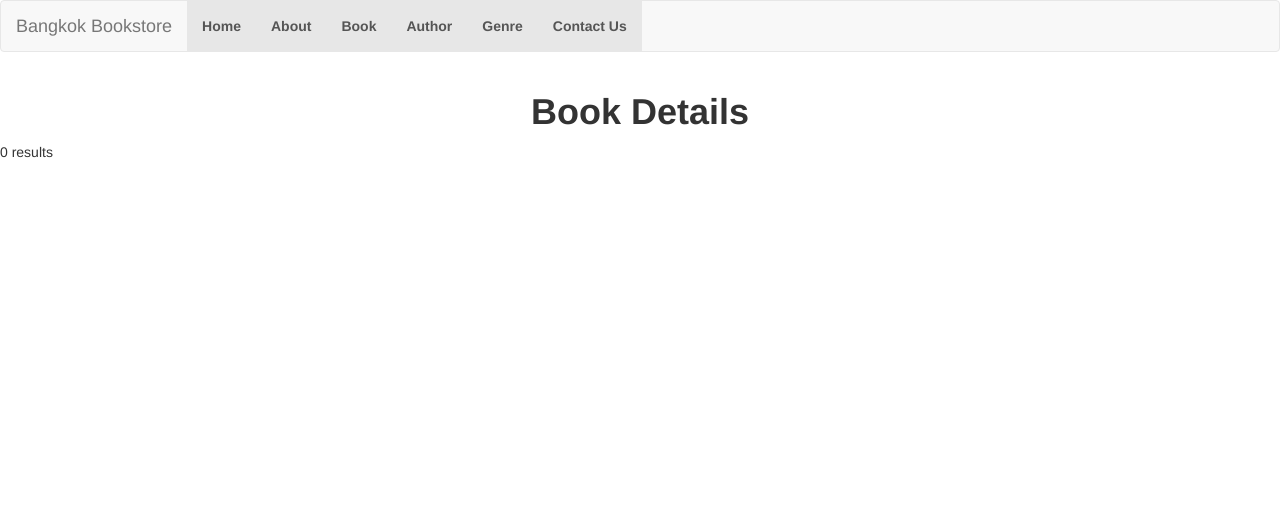
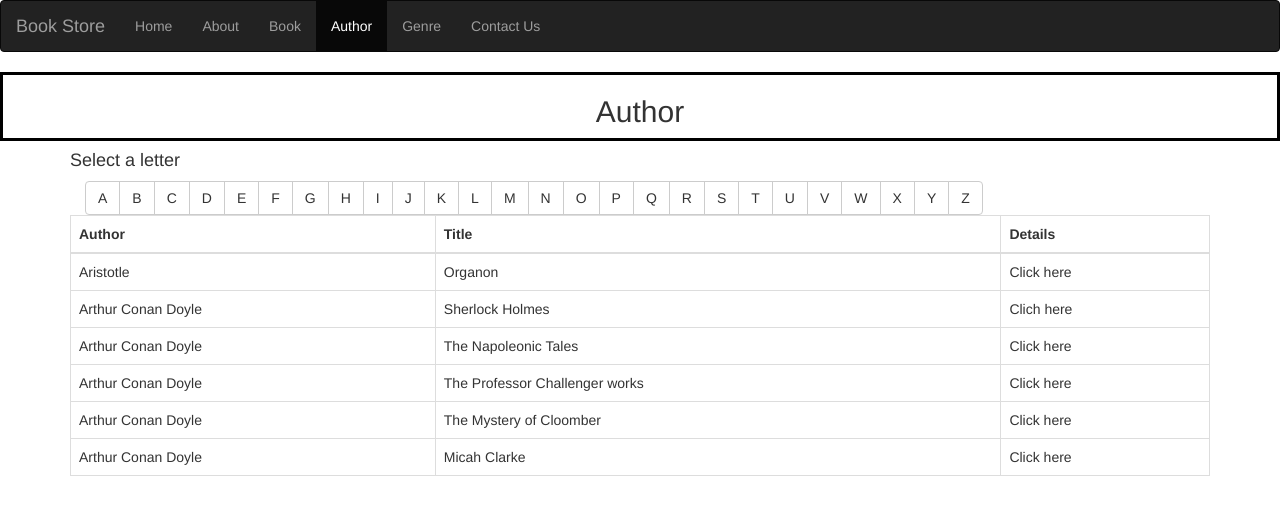
Before and after one commit to akters/bangkokbookstore, a PHP site: page / in a window 1280 px wide. Shown: the top 515 px of the page. Run offline with PHP 8.4, Linux system fonts and the light colour scheme; data that the repository does not hold is empty; a stand-in replaces the project's code that opens the database connection.

Commit message:
Update index.php

```diff
--- a/index.php
+++ b/index.php
@@ -1,108 +1,127 @@
-<!DOCTYPE html>
-<html lang="en">
-<head>
-  <title>Bangkok Bookstore</title>
-  <meta charset="utf-8">
-  <meta name="viewport" content="width=device-width, initial-scale=1">
-  <link rel="stylesheet" href="https://maxcdn.bootstrapcdn.com/bootstrap/3.4.1/css/bootstrap.min.css">
-  <script src="https://ajax.googleapis.com/ajax/libs/jquery/3.4.1/jquery.min.js"></script>
-  <script src="https://maxcdn.bootstrapcdn.com/bootstrap/3.4.1/js/bootstrap.min.js"></script>
-</head>
-
-<style>
-table, th, td {
-  border: 2px solid white;
-  border-spacing: 1px;
-  }
-  th, td {
-  padding: 5px;
-}
-th {
-  text-align: left;
-}
-table{
-  width: 80%;
-  background-color: Grey ;
-
-}
-table {
-  border-spacing: 2px;
-}
-</style>
-</head>
-
-<body>
-
-<nav class="navbar navbar-default">
-  <div class="container-fluid">
-    <div class="navbar-header">
-      <a class="navbar-brand" href="#">Bangkok Bookstore</a>
-    </div>
-    <ul class="nav navbar-nav">
-
-
-      <li class="active"><a href="#"><b>Home</b></a></li>
-      <li class="active"><a href="#"><b>About</b></a></li>
-      <li class="active"><a href="#"><b>Book</b></a></li>
-      <li class="active"><a href="#"><b>Author</b></a></li>
-      <li class="active"><a href="#"><b>Genre</b></a></li>
-      <li class="active"><a href="#"><b>Contact Us</b></a></li>
-    </ul>
-  </div>
-</nav>
-
-<div class="container">
-  <h1><center><b>Book Details</b></center></h1>
-
-</div>
 <?php
-
-require('connect.php');
-
-$result = $conn->query("select * from mytable");
-
-
-$sql = "SELECT * from Bookdetails;  ";
-$result = $conn->query($sql);
-if ($result->num_rows > 0)
-
-{
-echo '<div class="tab-content">';
-echo '<div id="book" class="tab-pane fade in active">';
-echo '<table table-hover class="centerTable">';
-echo '<tr bgcolor=#111112 style="color:#ffffff">
-<h2 style="color:Black"; align="center" class="w3-myfont">Book Details</h2>
-<br/>
-<th>Title</th>
-<th>Author</th>
-<th>ISBN</th>
-<th>Barcode</th>
-<th>Shelf</th>
-</tr>';
-
-
-// output data of each row
-
-    while($row = $result->fetch_assoc())
- {
-
-echo "<tr>
-<td>" . $row["Title"]. "</td>
-<td>" . $row["Author"]. "</td>
-<td>" . $row["ISBN"]. "</td>
-<td>" . $row["Barcode"]. "</td>
-<td>" . $row["Shelf"]. "</td>
-</tr>";
-
-    }
- echo "</table>";
-} else {
-    echo "0 results";
-}
-$conn->close();
+echo "<!DOCTYPE html>\n";
+echo "<html lang=\"en\">\n";
+echo "<head>\n";
+echo " <meta charset=\"utf-8\">\n";
+echo "<meta name=\"viewport\" content=\"width=device-width, initial-scale=1\">\n";
+echo "<link rel=\"stylesheet\" href=\"https://maxcdn.bootstrapcdn.com/bootstrap/3.4.1/css/bootstrap.min.css\">\n";
+echo "<script src=\"https://ajax.googleapis.com/ajax/libs/jquery/3.4.1/jquery.min.js\"></script>\n";
+echo "<script src=\"https://maxcdn.bootstrapcdn.com/bootstrap/3.4.1/js/bootstrap.min.js\"></script>\n";
+echo "</head>\n";
+echo "<body>\n";
+echo "\n";
+echo "\n";
+echo "<nav class=\"navbar navbar-inverse\">\n";
+echo "  <div class=\"container-fluid\">\n";
+echo "    <div class=\"navbar-header\">\n";
+echo "      <a class=\"navbar-brand\" href=\"#\">Book Store</a>\n";
+echo "    </div>\n";
+echo "    <ul class=\"nav navbar-nav\">\n";
+echo "      <li><a href=\"#\">Home</a></li>\n";
+echo "      <li><a href=\"#\">About</a></li>\n";
+echo "      <li><a href=\"#\">Book</a></li>\n";
+echo "      <li class=\"active\"><a href=\"#\">Author</a></li>\n";
+echo "      <li><a href=\"#\">Genre</a></li>\n";
+echo "       <li><a href=\"#\">Contact Us</a></li>\n";
+echo "    </ul>\n";
+echo "  </div>\n";
+echo "</nav>\n";
+echo "  <style>\n";
+echo ".center {\n";
+echo "  text-align: center;\n";
+echo "  border: 3px solid black;\n";
+echo "}\n";
+echo "</style>\n";
+echo "     <div class=\"center\">\n";
+echo "  <h2>Author</h2>\n";
+echo "</div>\n";
+echo "\n";
+echo "</table>\n";
+echo "<div class=\"container\">\n";
+echo "<h4>Select a letter </h4>\n";
+echo " <div id=\"nav\" class=\"CharacterContainer\"></div>\n";
+echo "  <table class=\"table table-bordered\">\n";
+echo " \n";
+echo " <div class=\"container\">\n";
+echo "  <div class=\"btn-toolbar\">\n";
+echo "    <div class=\"btn-group btn-group-black\">\n";
+echo "      <button class=\"btn btn-default\">A</button>\n";
+echo "      <button class=\"btn btn-default\">B</button>\n";
+echo "      <button class=\"btn btn-default\">C</button>\n";
+echo "      <button class=\"btn btn-default\">D</button>\n";
+echo "      <button class=\"btn btn-default\">E</button>\n";
+echo "      <button class=\"btn btn-default\">F</button>\n";
+echo "      <button class=\"btn btn-default\">G</button>\n";
+echo "      <button class=\"btn btn-default\">H</button>\n";
+echo "      <button class=\"btn btn-default\">I</button>\n";
+echo "      <button class=\"btn btn-default\">J</button>\n";
+echo "      <button class=\"btn btn-default\">K</button>\n";
+echo "      <button class=\"btn btn-default\">L</button>\n";
+echo "      <button class=\"btn btn-default\">M</button>\n";
+echo "      <button class=\"btn btn-default\">N</button>\n";
+echo "      <button class=\"btn btn-default\">O</button>\n";
+echo "      <button class=\"btn btn-default\">P</button>\n";
+echo "      <button class=\"btn btn-default\">Q</button>\n";
+echo "      <button class=\"btn btn-default\">R</button>\n";
+echo "      <button class=\"btn btn-default\">S</button>\n";
+echo "      <button class=\"btn btn-default\">T</button>\n";
+echo "      <button class=\"btn btn-default\">U</button>\n";
+echo "      <button class=\"btn btn-default\">V</button>\n";
+echo "      <button class=\"btn btn-default\">W</button>\n";
+echo "      <button class=\"btn btn-default\">X</button>\n";
+echo "      <button class=\"btn btn-default\">Y</button>\n";
+echo "      <button class=\"btn btn-default\">Z</button>\n";
+echo "    </div>\n";
+echo "   \n";
+echo "   \n";
+echo "  <thead>\n";
+echo "  <tr>\n";
+echo "  <th>Author</th>\n";
+echo "    <th>Title</th>\n";
+echo "      <th>Details</th>\n";
+echo "         </tr>\n";
+echo "    </thead>\n";
+echo "    <tbody>\n";
+echo "      <tr>\n";
+echo "        <td>Aristotle</td>\n";
+echo "        <td> Organon</td>\n";
+echo "        <td>Click here</td>\n";
+echo "        </tr>\n";
+echo "         <tr>\n";
+echo "        <td>Arthur Conan Doyle</td>\n";
+echo "        <td>Sherlock Holmes</td>\n";
+echo "        <td>Clich here</td>\n";
+echo "        </tr>\n";
+echo "         <tr>\n";
+echo "        <td>Arthur Conan Doyle</td>\n";
+echo "        <td> The Napoleonic Tales</td>\n";
+echo "        <td>Click here</td>\n";
+echo "        </tr>\n";
+echo "          <tr>\n";
+echo "        <td>Arthur Conan Doyle</td>\n";
+echo "        <td> The Professor Challenger works</td>\n";
+echo "        <td>Click here</td>\n";
+echo "        </tr>\n";
+echo "          <tr>\n";
+echo "        <td>Arthur Conan Doyle</td>\n";
+echo "        <td> The Mystery of Cloomber</td>\n";
+echo "        <td>Click here</td>\n";
+echo "        </tr>\n";
+echo "          <tr>\n";
+echo "        <td>Arthur Conan Doyle</td>\n";
+echo "        <td>Micah Clarke</td>\n";
+echo "        <td>Click here</td>\n";
+echo "        </tr>\n";
+echo "    </tbody>\n";
+echo "  </table>\n";
+echo "\n";
+echo "\n";
+echo " \n";
+echo "    </tbody>\n";
+echo "\n";
+echo "  </table>\n";
+echo "</div>\n";
+echo "\n";
+echo "</body>\n";
+echo "</html>\n";
 ?>
-</body>
-</html>
-
-</body>
-</html>
```
